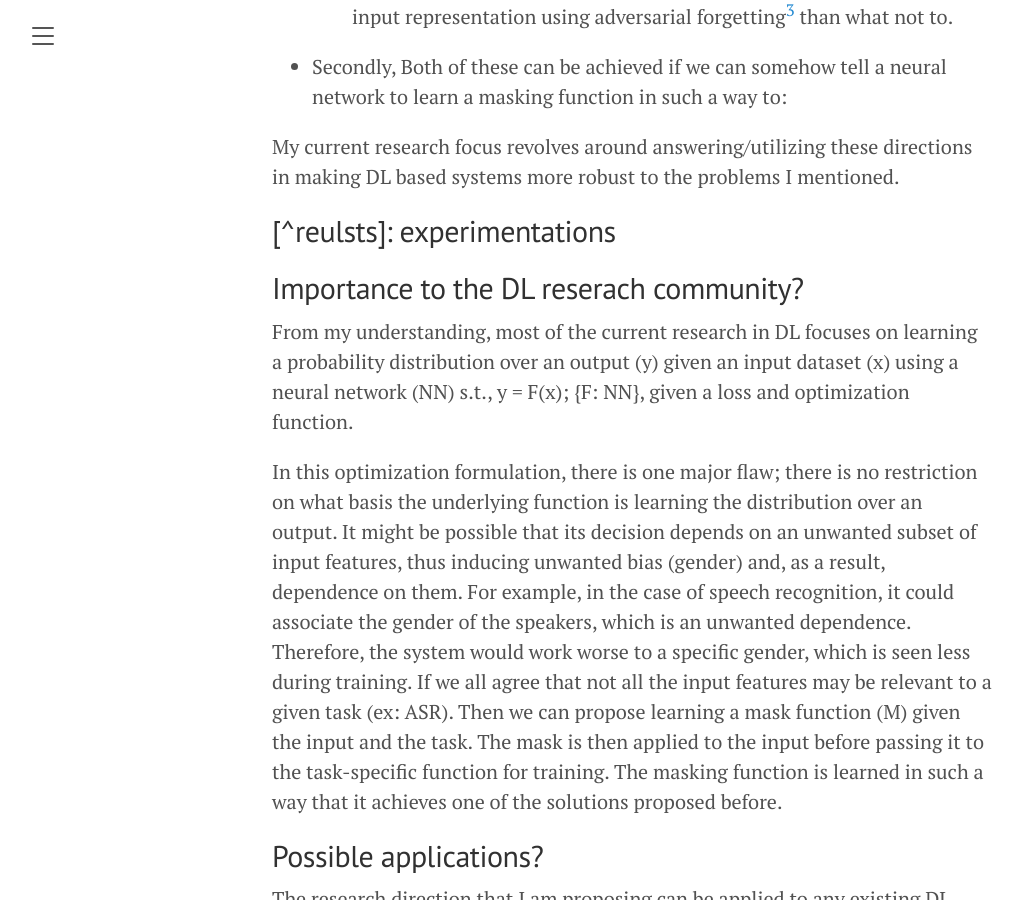
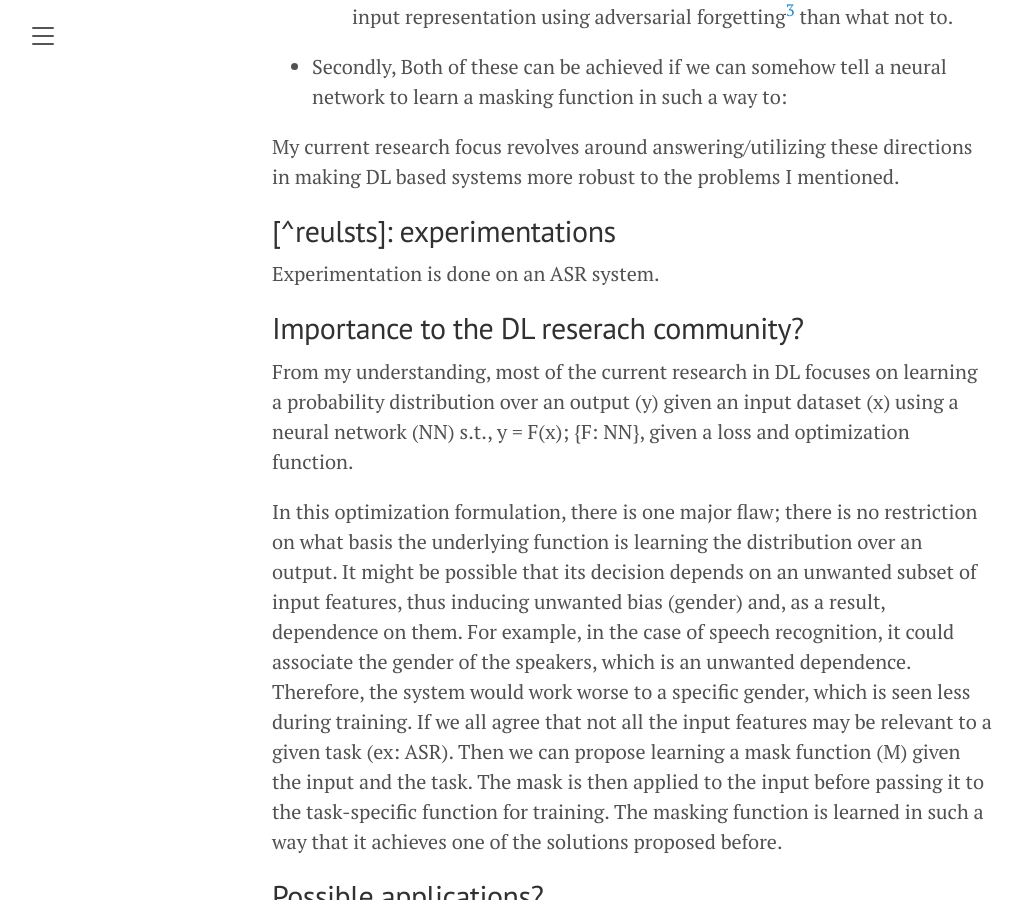
Before and after one commit to raotnameh/raotnameh.github.io, a Jekyll site: the page built from current_rf.md, in a window 1280 px wide and 900 px high, scrolled down 2314 px. Shown: the whole window, without its empty margins (8-1030 px from the left). Built offline with Jekyll 4.4.1, drawn with Linux system fonts in a browser that asks for light colours.

Commit message:
It's just my website

```diff
--- a/current_rf.md
+++ b/current_rf.md
@@ -35,6 +35,9 @@ It is easier to tell a neural network what to remove from the input representati
 My current research focus revolves around answering/utilizing these directions in making DL based systems more robust to the problems I mentioned.
 
 ## [^reulsts]: experimentations
+
+Experimentation is done on an ASR system.
+
 ## Importance to the DL reserach community?
 From my understanding, most of the current research in DL focuses on learning a probability distribution over an output (y) given an input dataset (x) using a neural network (NN) s.t.,
 y = F(x); {F: NN},
```
